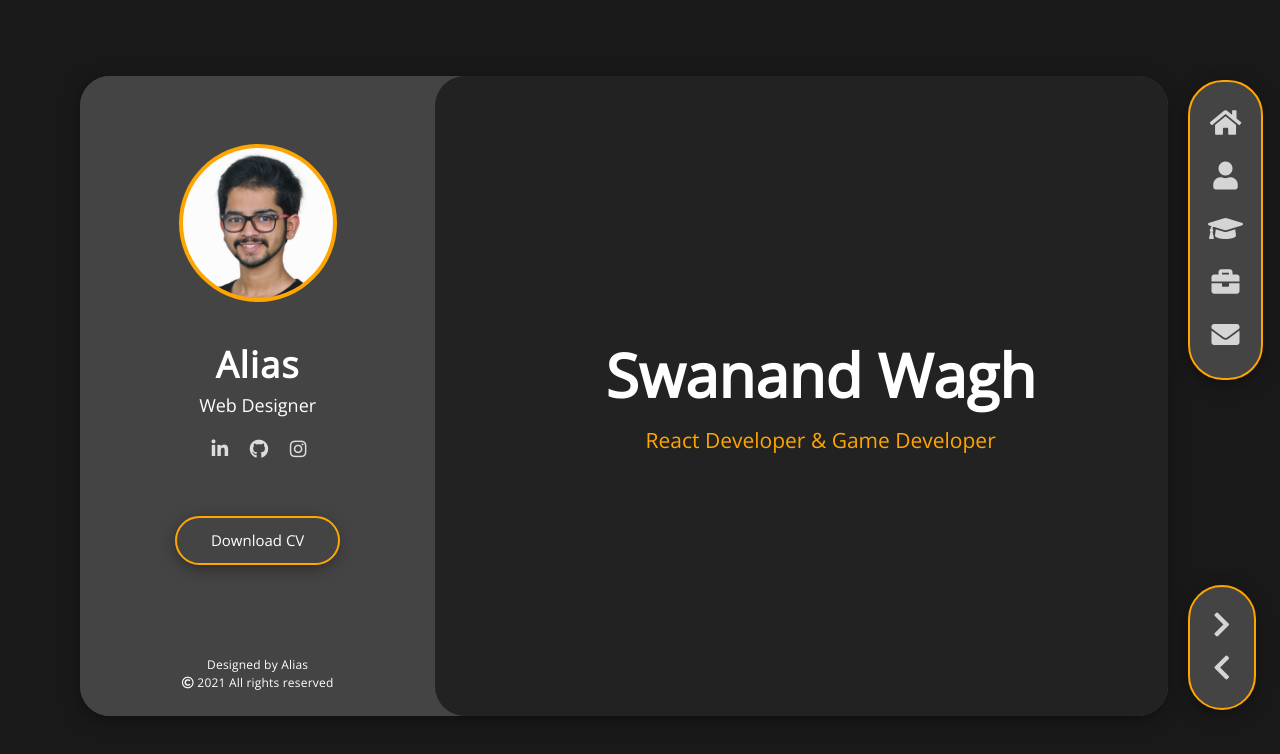
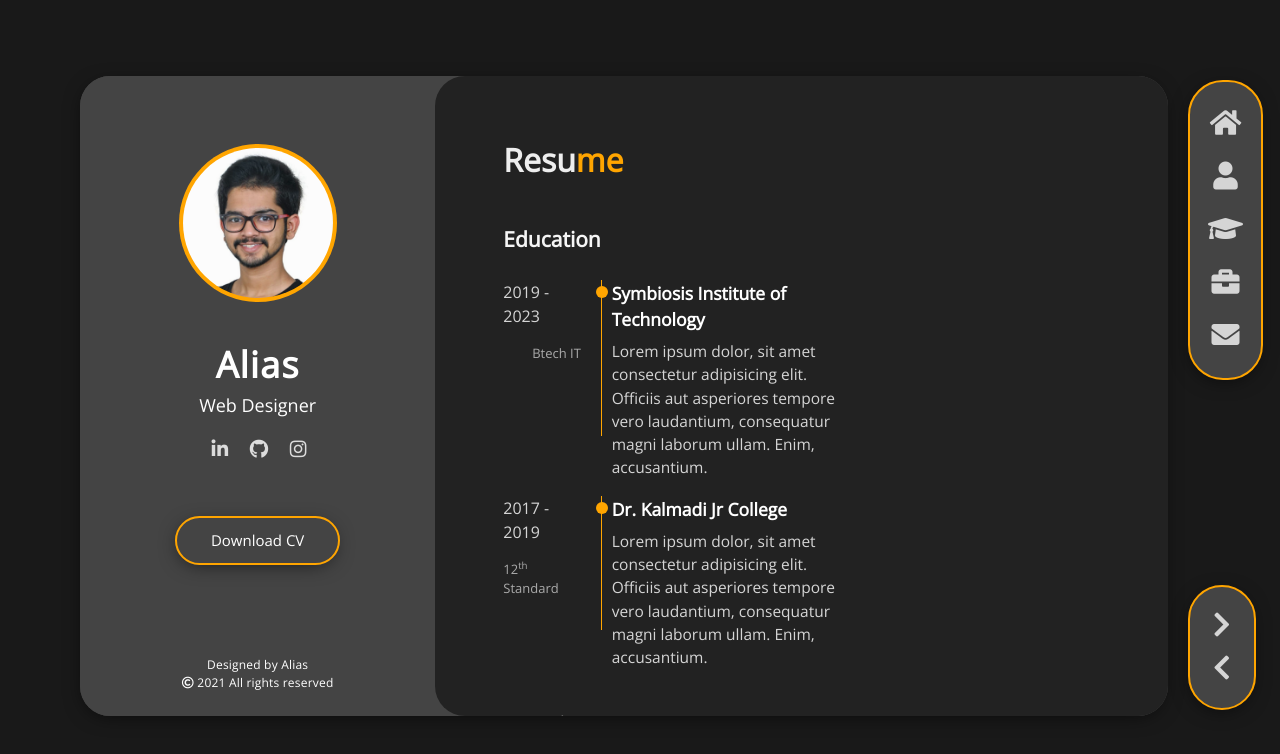
Before and after one commit to Swanand-Wagh/Resume-Portfolio, a React (Create React App) app: page / in a window 1280 px wide. Shown: the top 754 px of the page. Built offline with nearby package versions, Linux system fonts and the light colour scheme; a web font is replaced by a local one.

Commit message:
added orange circles to vertical divider in resume

```diff
--- a/src/Components/Main Container/resume/resume.css
+++ b/src/Components/Main Container/resume/resume.css
@@ -12,6 +12,17 @@
   border-left: 0.5px solid orange;
   height: 9.75rem;
 }
+.divider::before {
+  content: "";
+  display: inline-block;
+  width: 12px;
+  height: 12px;
+  border-radius: 7.5px;
+  background-color: orange;
+  position: relative;
+  left: -6px;
+}
+
 .edu-title,
 .exp-title {
   font-size: 13px;
--- a/src/Pages/MainContainer.js
+++ b/src/Pages/MainContainer.js
@@ -1,14 +1,16 @@
 import React from "react";
 import Home from "../Components/Main Container/Home";
+import About from "../Components/Main Container/about/About";
+import Resume from "../Components/Main Container/resume/Resume";
 import "../App.css";
-import About from "../Components/Main Container/about/About";
 
 function MainContainer() {
   return (
     <>
       <div className="main-container pl-2">
-        <Home />
-        <About />
+        {/* <Home />
+        <About /> */}
+        <Resume />
       </div>
     </>
   );
```
